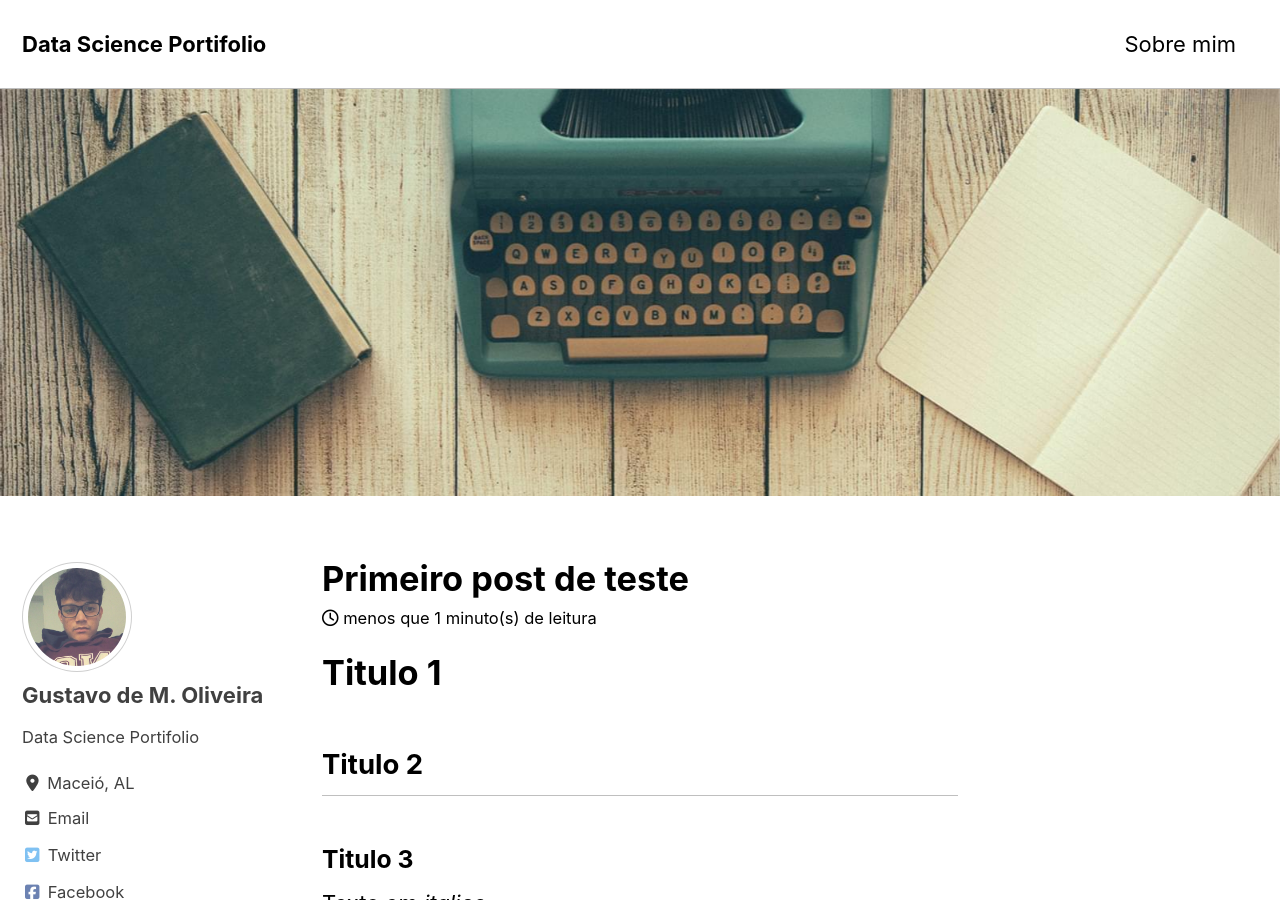
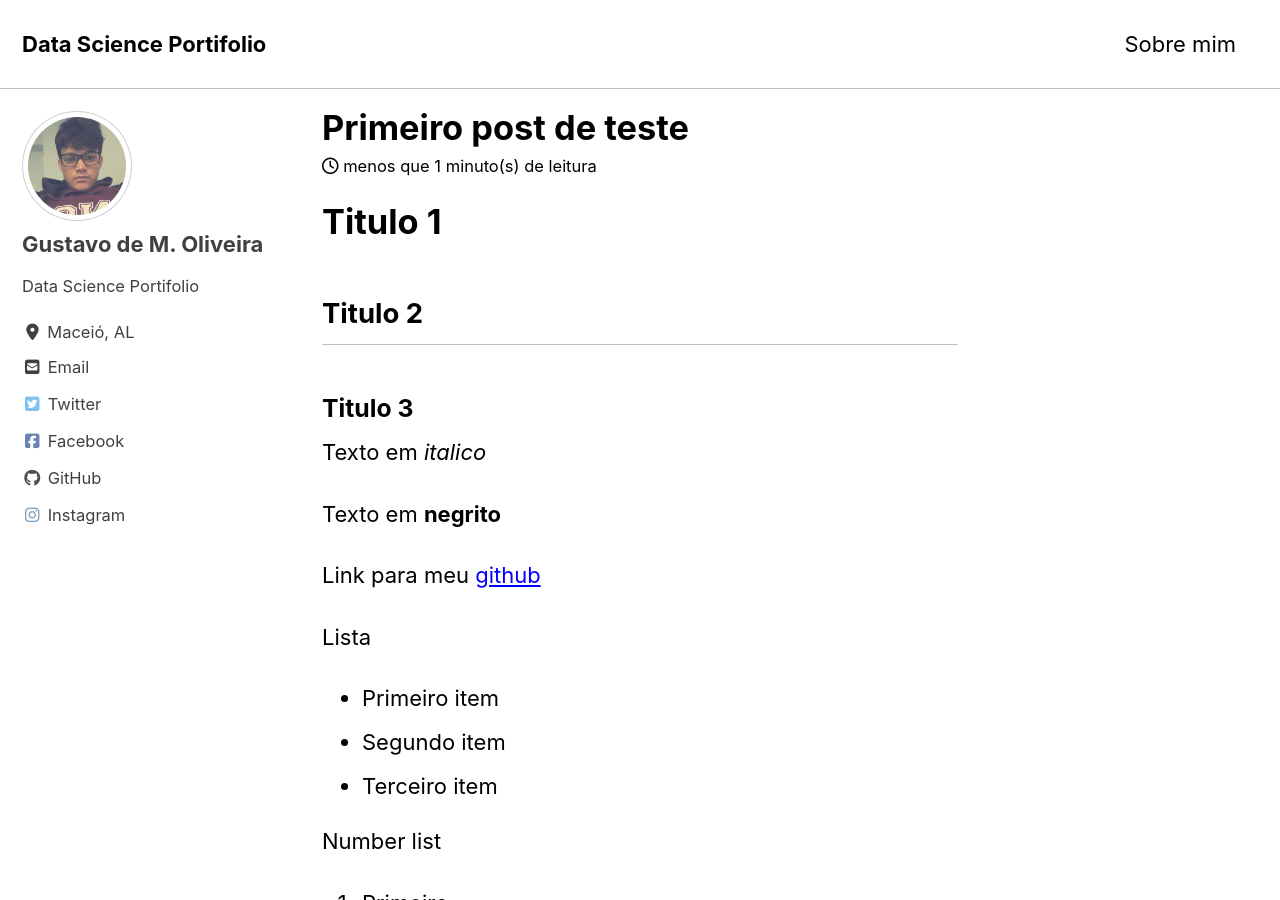
Before and after one commit to gstw7/gstw7.github.io, a Jekyll site: the page built from _posts/2020-04-16-teste.md, in a window 1280 px wide and 900 px high. Built offline with Jekyll 4.4.1, drawn with Linux system fonts in a browser that asks for light colours; cached includes are drawn as plain includes; nearby versions of some CDN libraries; formulas are drawn with MathJax 3.

Commit message:
Publicando o primeiro post-test

```diff
--- a/_posts/2020-04-16-teste.md
+++ b/_posts/2020-04-16-teste.md
@@ -2,8 +2,6 @@
 title: "Primeiro post de teste"
 date: 2020-04-16
 tags: [machine learning, data science, neural network]
-header:
-  image: "/images/ab.jpg"
 excerpt: "Machine Learning, Data Science"
 mathjax: "true"
 ---
```
Also changed, not shown: images/ab.jpg (deleted).
